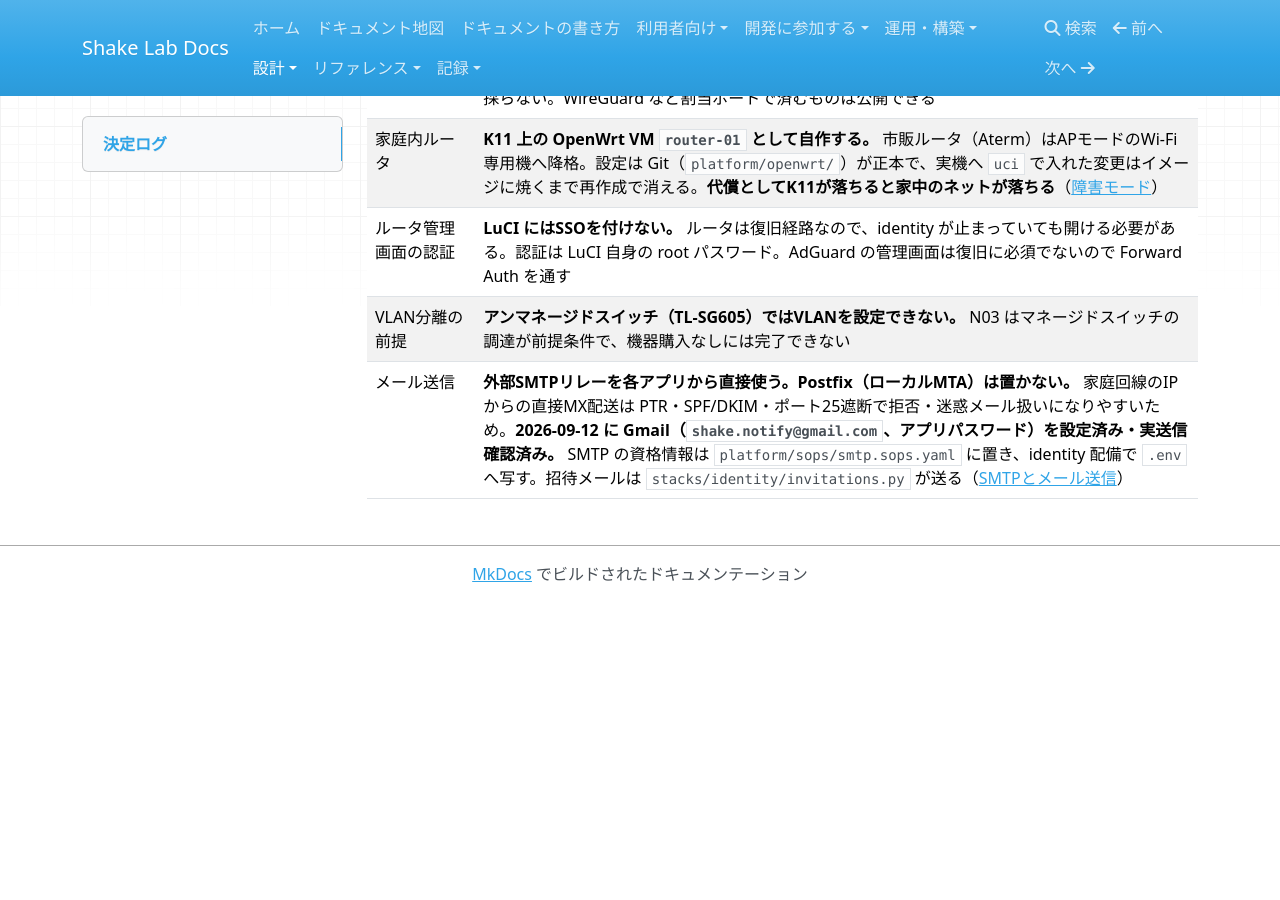
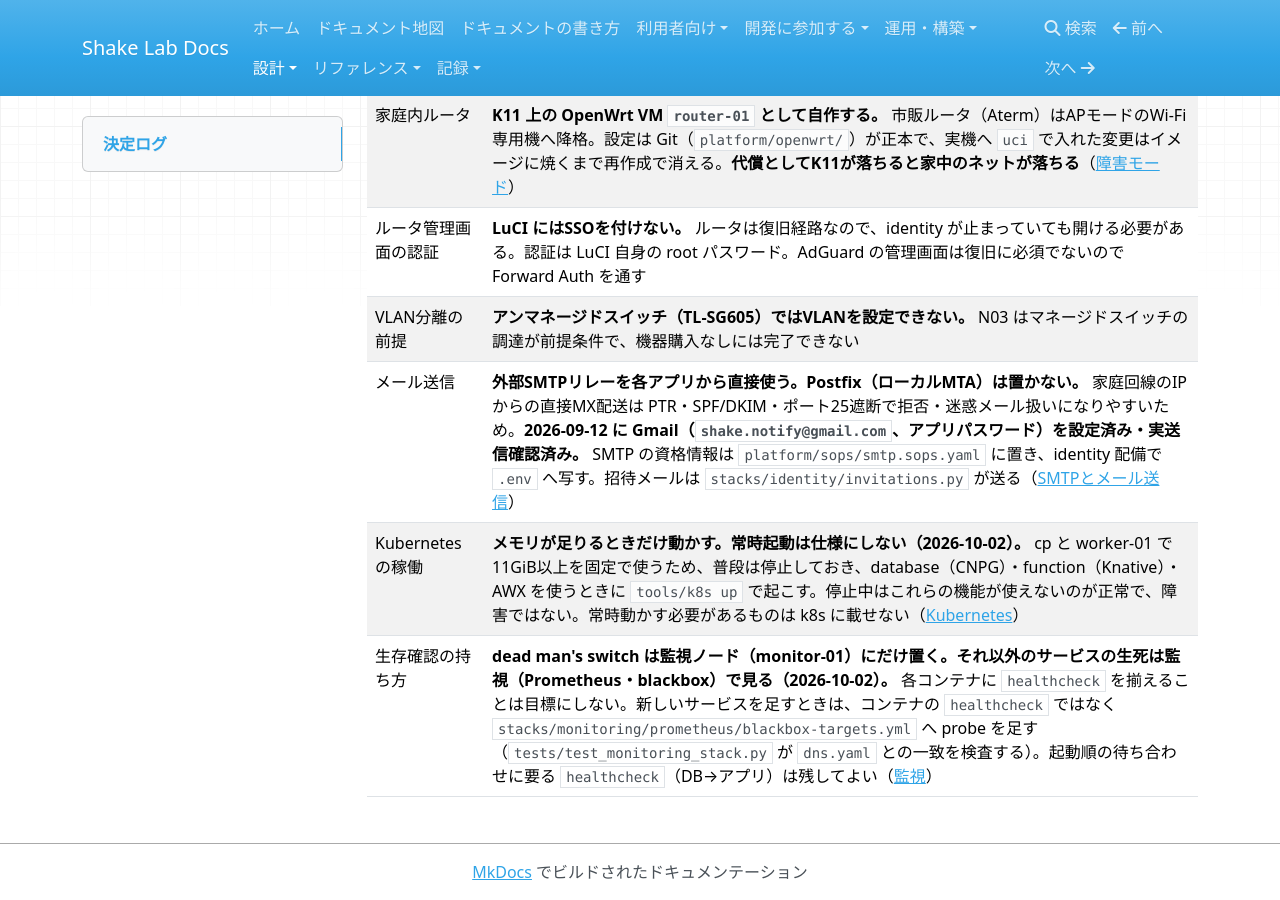
Before and after one commit to rurutheGeek/shake-cloud, an MkDocs documentation site: the page built from docs/architecture/decisions.md, in a window 1280 px wide and 900 px high, scrolled down 4234 px. Built offline with MkDocs 1.6.1, drawn with Linux system fonts in a browser that asks for light colours; nearby versions of some CDN libraries; a script that is not in the unit is left out; before the commit the page ends 4836 px from its top, so only the background shows below that; some of the changed text lies outside the part shown.

Commit message:
docs(decisions): Kubernetesは必要時のみ稼働、生存確認は監視側で持つと決める
Co-Authored-By: Claude Opus 5.5 <noreply@anthropic.com>

```diff
--- a/docs/architecture/decisions.md
+++ b/docs/architecture/decisions.md
@@ -1,6 +1,6 @@
 ---
 title: 決定ログ
-updated: 2026-09-23
+updated: 2026-10-02
 section: 設計
 audience: 管理者・開発者
 tags:
@@ -10,7 +10,7 @@ tags:
 
 # 決定ログ
 
-> **更新日** 2026-09-23 ・ **区分** 設計 ・ **読む人** 管理者・開発者
+> **更新日** 2026-10-02 ・ **区分** 設計 ・ **読む人** 管理者・開発者
 
 このホームラボで**すでに決まっていること**と、その理由です。`operations/handover.md` の「確定した決定」を、進捗と分けてここへ移しました。
 
@@ -73,3 +73,5 @@ tags:
 | ルータ管理画面の認証 | **LuCI にはSSOを付けない。** ルータは復旧経路なので、identity が止まっていても開ける必要がある。認証は LuCI 自身の root パスワード。AdGuard の管理画面は復旧に必須でないので Forward Auth を通す |
 | VLAN分離の前提 | **アンマネージドスイッチ（TL-SG605）ではVLANを設定できない。** N03 はマネージドスイッチの調達が前提条件で、機器購入なしには完了できない |
 | メール送信 | **外部SMTPリレーを各アプリから直接使う。Postfix（ローカルMTA）は置かない。** 家庭回線のIPからの直接MX配送は PTR・SPF/DKIM・ポート25遮断で拒否・迷惑メール扱いになりやすいため。**2026-09-12 に Gmail（`shake.notify@gmail.com`、アプリパスワード）を設定済み・実送信確認済み。** SMTP の資格情報は `platform/sops/smtp.sops.yaml` に置き、identity 配備で `.env` へ写す。招待メールは `stacks/identity/invitations.py` が送る（[SMTPとメール送信](../operations/smtp.md)） |
+| Kubernetesの稼働 | **メモリが足りるときだけ動かす。常時起動は仕様にしない（2026-10-02）。** cp と worker-01 で11GiB以上を固定で使うため、普段は停止しておき、database（CNPG）・function（Knative）・AWX を使うときに `tools/k8s up` で起こす。停止中はこれらの機能が使えないのが正常で、障害ではない。常時動かす必要があるものは k8s に載せない（[Kubernetes](../operations/kubernetes.md#起動と停止)） |
+| 生存確認の持ち方 | **dead man's switch は監視ノード（monitor-01）にだけ置く。それ以外のサービスの生死は監視（Prometheus・blackbox）で見る（2026-10-02）。** 各コンテナに `healthcheck` を揃えることは目標にしない。新しいサービスを足すときは、コンテナの `healthcheck` ではなく `stacks/monitoring/prometheus/blackbox-targets.yml` へ probe を足す（`tests/test_monitoring_stack.py` が `dns.yaml` との一致を検査する）。起動順の待ち合わせに要る `healthcheck`（DB→アプリ）は残してよい（[監視](../operations/monitoring.md)） |
```
Also changed, not shown: docs/map.md (+1 -1 lines).
